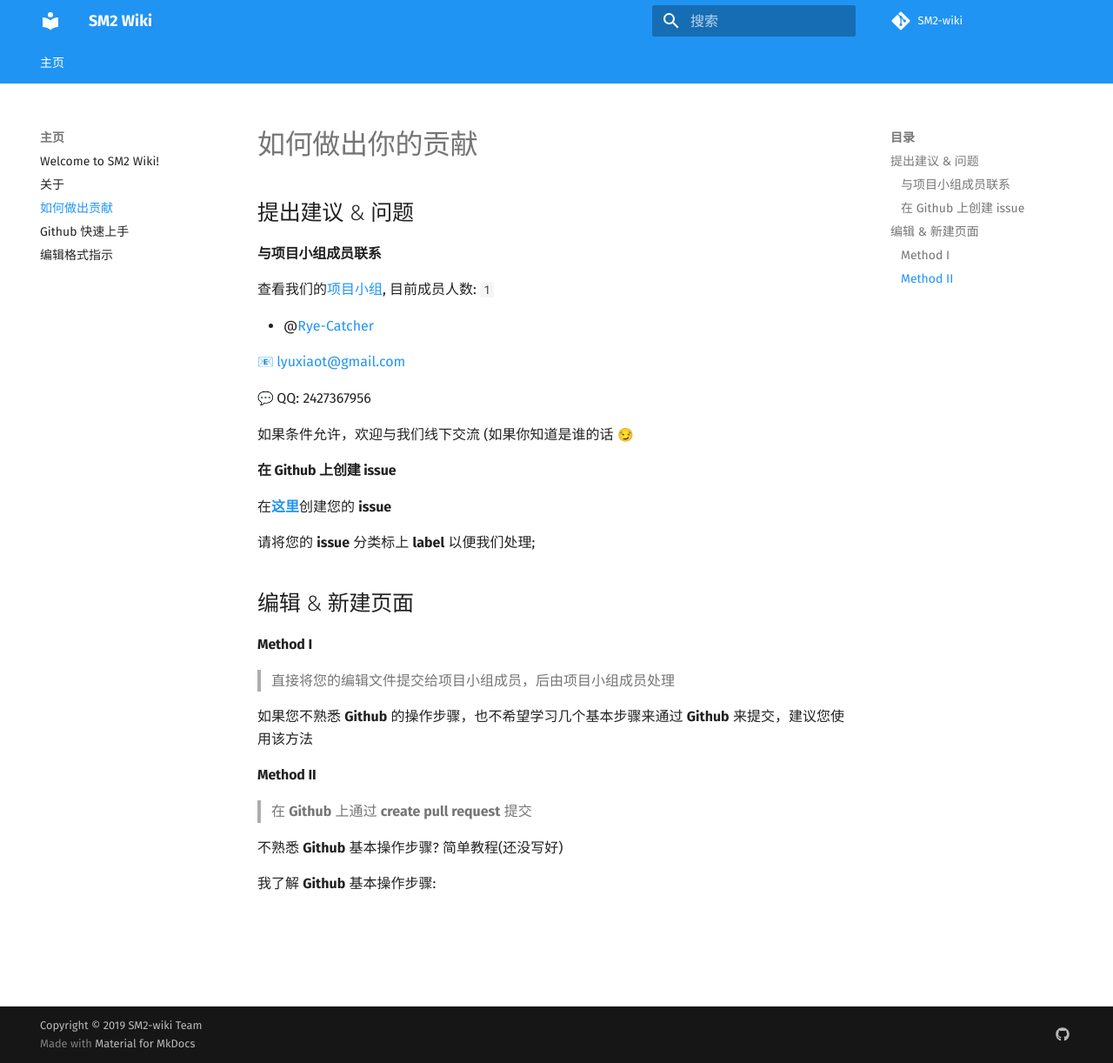
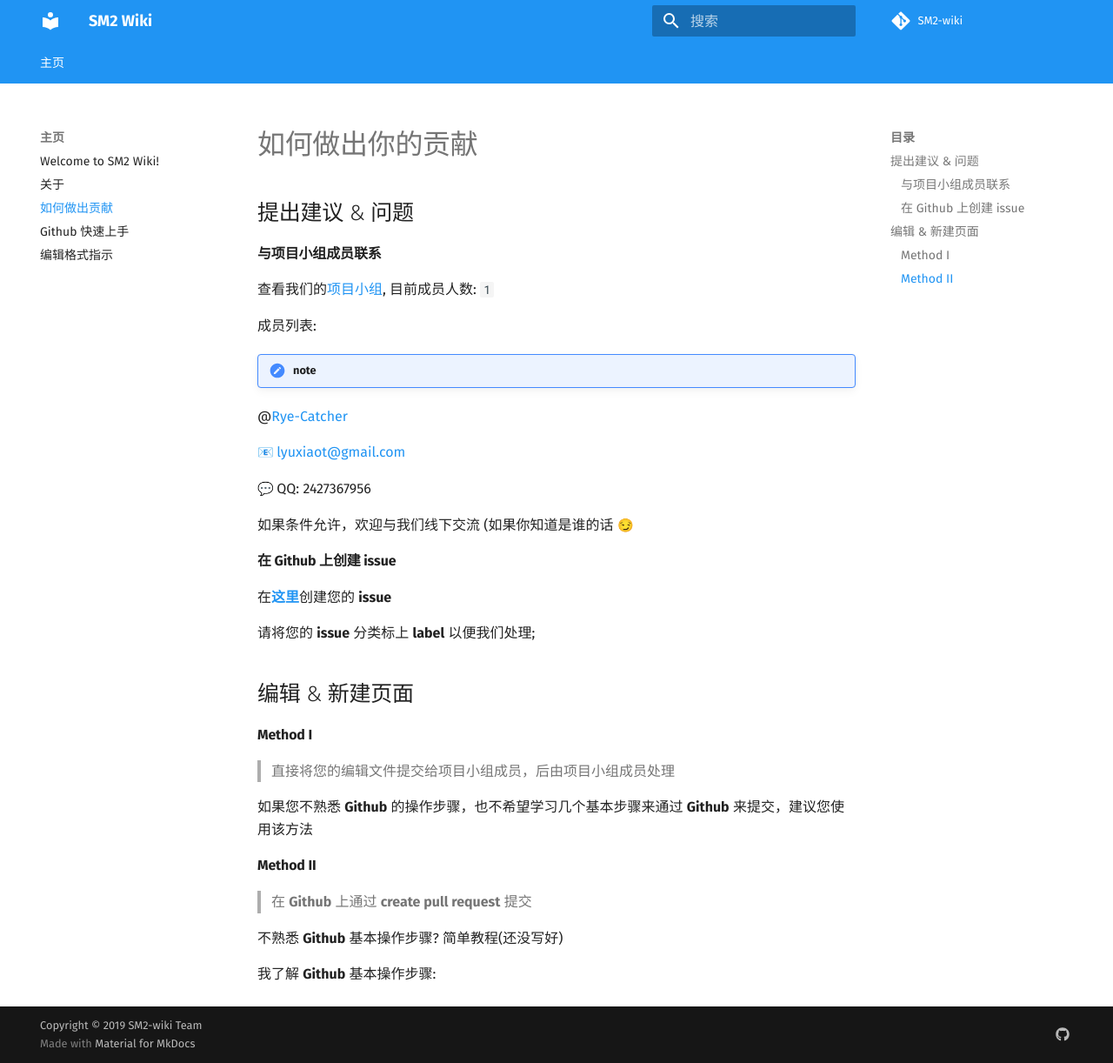
Before and after one commit to SM2-wiki/SM2-wiki, an MkDocs documentation site: the page built from docs/intro/htc.md, in a window 1280 px wide and 1222 px high. Shown: the whole window at 87% size. Built offline with MkDocs 1.6.1 and Material for MkDocs 9.7.7, drawn with Linux system fonts in a browser that asks for light colours; emoji names are drawn with the system emoji font; comment, search, counter and statistics services are not loaded.

Commit message:
Update htc.md

```diff
--- a/docs/intro/htc.md
+++ b/docs/intro/htc.md
@@ -9,11 +9,15 @@ web: https://github.com/SM2-wiki/SM2-wiki/new/master/docs/intro
 
 查看我们的[项目小组](https://github.com/SM2-wiki), 目前成员人数: ``1``
 
-- @[Rye-Catcher](https://github.com/Rye-Catcher)
+成员列表:
 
-   :email: lyuxiaot@gmail.com
+!!! note "note"
 
-   :speech_balloon: QQ: 2427367956
+  @[Rye-Catcher](https://github.com/Rye-Catcher)
+
+  :email: lyuxiaot@gmail.com
+
+  :speech_balloon: QQ: 2427367956
 
 如果条件允许，欢迎与我们线下交流 (如果你知道是谁的话 :smirk:
 
```
